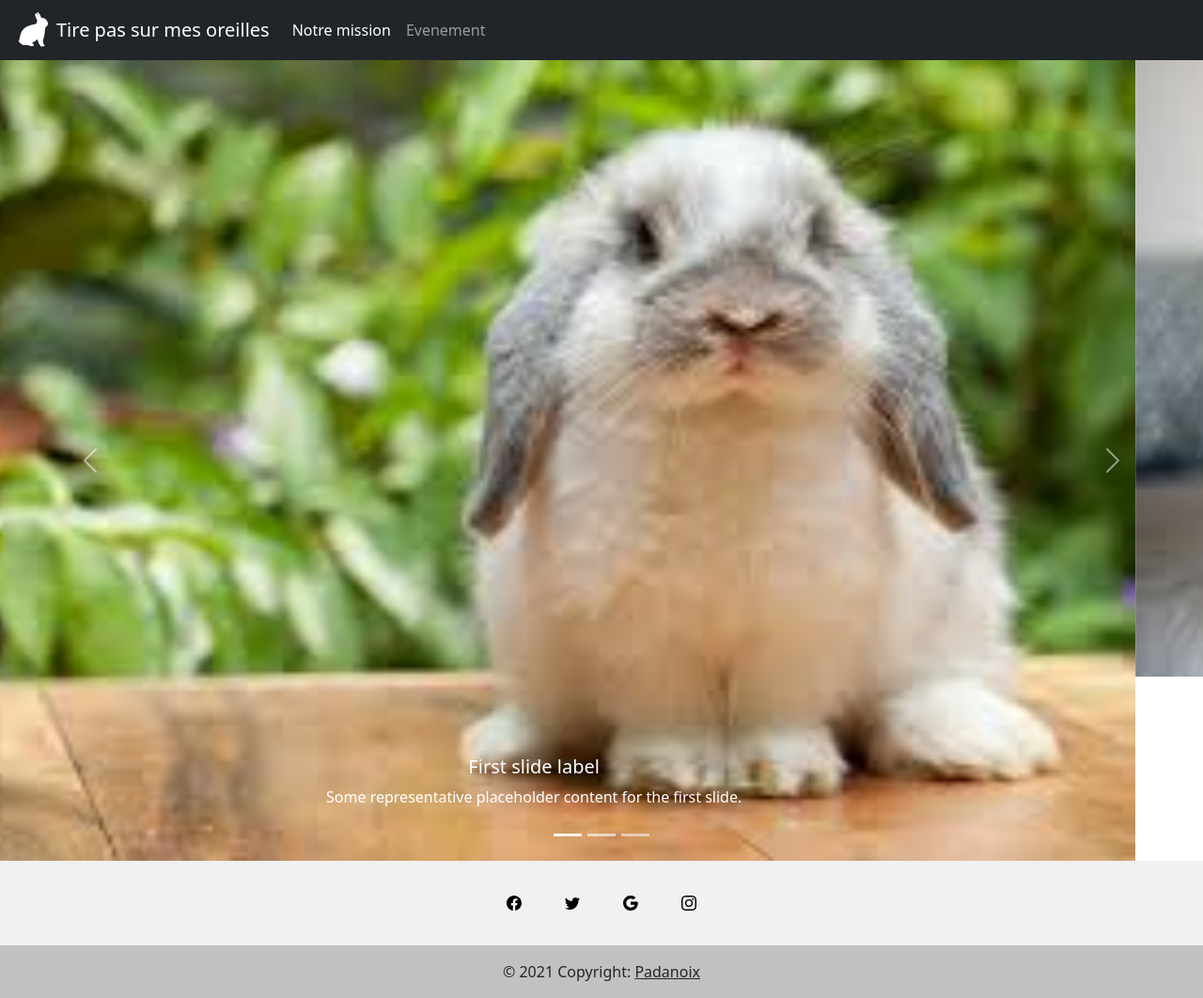
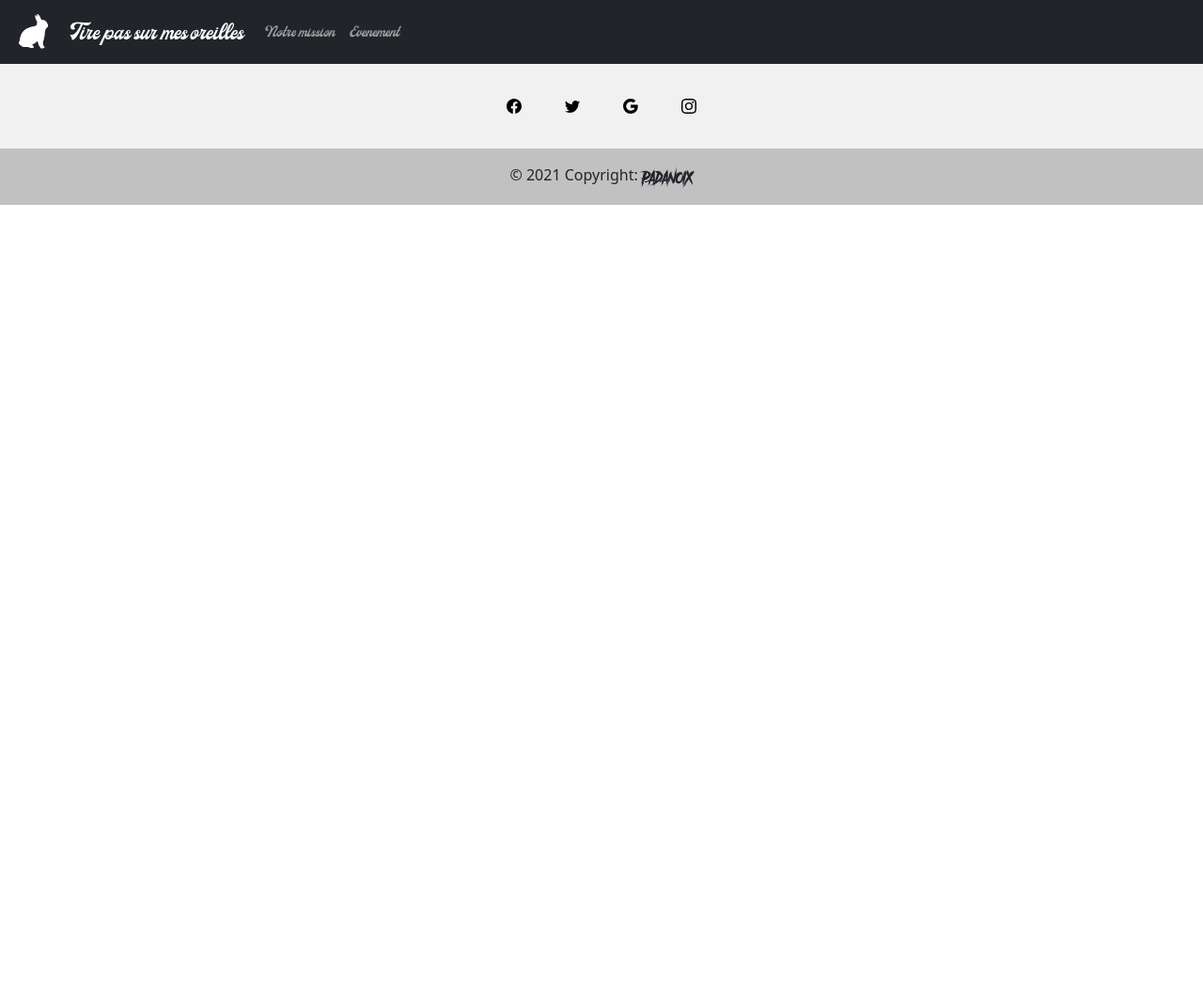
Before and after one commit to Padanoix/Association, a plain HTML site: page index.html in a window 1280 px wide. Shown: the whole page at 94% size. After the commit the page ends 800 px from the top, so only its background shows below. Drawn offline with nearby package versions, Linux system fonts and the light colour scheme.

Commit message:
Suppression Carousel car hors contexte

```diff
--- a/Style.css
+++ b/Style.css
@@ -2,3 +2,33 @@
     width: 3rem;
     height: 3rem;
 }
+
+@font-face {
+    font-family: "Another Danger" ;
+    src: url(police/Another\ Danger\ -\ Demo.otf)
+}
+
+@font-face {
+    font-family: "Milestone";
+    src: url(police/MilestoneFreeVersion-Script.otf);
+}
+
+.me {
+    font-family: "Another Danger" ;
+    font-size: 1rem;
+}
+
+.boat {
+    font-family: "Milestone";
+    font-size: 1.5rem;
+    color: white;
+}
+
+.boat:hover {
+    color: gainsboro;
+}
+
+.nav-item {
+    font-family: "Milestone";
+    font-size: 1rem;
+}
--- a/index.html
+++ b/index.html
@@ -9,80 +9,37 @@
     <link href="bootstrap/css/bootstrap.min.css" rel="stylesheet">
     <link rel="icon" href="Images/logo2.svg" type="image/svg">
   </head>
+
   <body>
 
     <!-- Script -->
-    <script src="jquery-3.5.1.min.js"></script>
     <script src="bootstrap/js/bootstrap.bundle.min.js"></script>
-    <script src="script.js"></script>
 
     <!-- Navbar -->
     <nav class="navbar navbar-expand-lg navbar-dark bg-dark">
       <div class="container-fluid">
         <a href="index.html"><Img src="Images/logo2.svg" class="brand-logo" alt="..."></a>
-        <a class="navbar-brand" href="index.html">Tire pas sur mes oreilles</a>
+        <a href="index.html" class="nav-link boat">Tire pas sur mes oreilles</a>
         <button class="navbar-toggler" type="button" data-bs-toggle="collapse" data-bs-target="#navbarSupportedContent" aria-controls="navbarSupportedContent" aria-expanded="false" aria-label="Toggle navigation">
           <span class="navbar-toggler-icon"></span>
         </button>
         <div class="collapse navbar-collapse" id="navbarSupportedContent">
           <ul class="navbar-nav me-auto mb-2 mb-lg-0">
             <li class="nav-item">
-              <a class="nav-link active" aria-current="page" href="Pages/mission.html">Notre mission</a>
+              <a class="nav-link" href="mission.html">Notre mission</a>
             </li>
             <li class="nav-item">
-              <a class="nav-link" href="Pa">Evenement</a>
+              <a class="nav-link" href="event.html">Evenement</a>
             </li>
           </ul>
         </div>
       </div>
     </nav>
-    <!-- Carousel Event -->
-    <div id="carouselExampleCaptions" class="carousel slide" data-bs-ride="carousel">
-      <div class="carousel-indicators">
-        <button type="button" data-bs-target="#carouselExampleCaptions" data-bs-slide-to="0" class="active" aria-current="true" aria-label="Slide 1"></button>
-        <button type="button" data-bs-target="#carouselExampleCaptions" data-bs-slide-to="1" aria-label="Slide 2"></button>
-        <button type="button" data-bs-target="#carouselExampleCaptions" data-bs-slide-to="2" aria-label="Slide 3"></button>
-      </div>
-      <div class="carousel-inner">
-        <div class="carousel-item active">
-          <a href="Pages/event.html"><img src="Images/Lapintest1.jfif" class="d-block w-100" alt="..."></a>
-          <div class="carousel-caption d-none d-md-block">
-            <h5>First slide label</h5>
-            <p>Some representative placeholder content for the first slide.</p>
-          </div>
-        </div>
-        <div class="carousel-item">
-          <img src="Images/Lapintest2.jfif" class="d-block w-100" alt="...">
-          <div class="carousel-caption d-none d-md-block">
-            <h5>Second slide label</h5>
-            <p>Some representative placeholder content for the second slide.</p>
-          </div>
-        </div>
-        <div class="carousel-item">
-          <img src="Images/Lapintest3.jfif" class="d-block w-100" alt="...">
-          <div class="carousel-caption d-none d-md-block">
-            <h5>Third slide label</h5>
-            <p>Some representative placeholder content for the third slide.</p>
-          </div>
-        </div>
-      </div>
-      <button class="carousel-control-prev" type="button" data-bs-target="#carouselExampleCaptions"  data-bs-slide="prev">
-        <span class="carousel-control-prev-icon" aria-hidden="true"></span>
-        <span class="visually-hidden">Previous</span>
-      </button>
-      <button class="carousel-control-next" type="button" data-bs-target="#carouselExampleCaptions"  data-bs-slide="next">
-        <span class="carousel-control-next-icon" aria-hidden="true"></span>
-        <span class="visually-hidden">Next</span>
-      </button>
-    </div>
-
 
   </body>
 
   <footer class="text-center text-white" style="background-color: #f1f1f1;">
-    <!-- Grid container -->
     <div class="container pt-4">
-      <!-- Section: Social media -->
       <section class="mb-4">
         <!-- Facebook -->
         <a class="btn btn-link btn-floating btn-lg text-dark m-1" href="Pages/reseau.html" role="button"><i class="full i-icons i-facebook"></i></a>
@@ -93,13 +50,11 @@
         <!-- Instagram -->
         <a class="btn btn-link btn-floating btn-lg text-dark m-1" href="Pages/reseau.html" role="button"><i class="full i-icons i-instagram"></i></a>
       </section>
-
     </div>
-
     <!-- Copyright -->
     <div class="text-center text-dark p-3" style="background-color: rgba(0, 0, 0, 0.2);">
       © 2021 Copyright:
-      <a class="text-dark" href="https://github.com/Padanoix">Padanoix</a>
+      <a class="text-dark me" href="https://github.com/Padanoix">Padanoix</a>
     </div>
   </footer>
 </html>
--- a/script.js
+++ /dev/null
@@ -1,7 +0,0 @@
-// interval time for carousel //
-
-var myCarousel = document.querySelector('#myCarousel')
-var carousel = new bootstrap.Carousel(myCarousel, {
-  interval: 2000,
-  wrap: false
-})
```
Also changed, not shown: Pages/candy.html (deleted), Pages/nutrition.html (deleted), Pages/reseau.html (deleted), police/Another Danger - Demo.otf (added), police/MilestoneFreeVersion-Script.otf (added), reseau.html (added).
